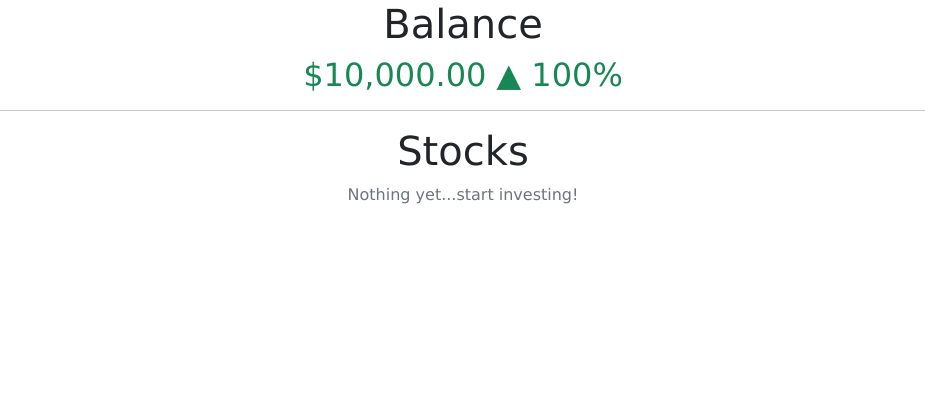
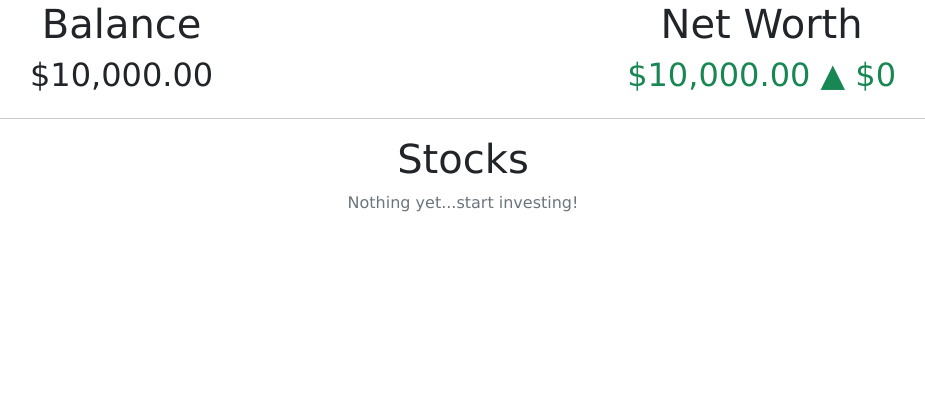
Before and after one commit to Abhiek187/how-to-stock, a Django app: page /stockapp/portfolio in a window 1280 px wide. Shown: the part 56-467 px from the top of the page, without its empty margins (177-1102 px from the left). Run offline with Django 3.2, Linux system fonts and the light colour scheme; data that the repository does not hold is empty.

Commit message:
Include the net worth in the portfolio

```diff
--- a/stockhelper/stockapp/static/stockapp/css/portfolio.css
+++ b/stockhelper/stockapp/static/stockapp/css/portfolio.css
@@ -1,3 +1,8 @@
+.money-container {
+    display: flex;
+    justify-content: space-around;
+}
+
 .table-row {
     cursor: pointer; /* have each table row appear clickable */
 }
--- a/stockhelper/stockapp/static/stockapp/js/portfolio.js
+++ b/stockhelper/stockapp/static/stockapp/js/portfolio.js
@@ -1,5 +1,20 @@
+const netWorthDom = document.querySelector(".net-worth");
 const tableRows = document.querySelectorAll(".table-row");
 const stockChanges = document.querySelectorAll(".stock-change");
+
+const startingBalance = 10000;
+// Remove the $ and commas before parsing the net worth
+const netWorth = parseFloat(netWorthDom.textContent.replace(/[,\$]/g, ""));
+const netWorthChange = netWorth - startingBalance;
+
+// Show 25b2 for up arrow and 25bc for down arrow
+if (netWorthDom < startingBalance) {
+    netWorthDom.classList.add("text-danger");
+    netWorthDom.innerHTML += ` &#x25bc; $${-netWorthChange}`;
+} else {
+    netWorthDom.classList.add("text-success");
+    netWorthDom.innerHTML += ` &#x25b2; $${netWorthChange}`;
+}
 
 for (const row of tableRows) {
     // Allow each row to be clickable
--- a/stockhelper/stockapp/templates/stockapp/portfolio.html
+++ b/stockhelper/stockapp/templates/stockapp/portfolio.html
@@ -13,9 +13,16 @@
 {% endblock %}
 
 {% block content %}
-<h1>Balance</h1>
-<!-- Show 25b2 for up arrow and 25bc for down arrow -->
-<h2 class="balance text-success" aria-label="{{ balance|money }} changed by 100%">${{ balance|money_commas }} &#x25b2; 100%</h2>
+<div class="money-container">
+    <div class="balance-container">
+        <h1>Balance</h1>
+        <h2 class="balance">${{ balance|money_commas }}</h2>
+    </div>
+    <div class="net-worth-container">
+        <h1>Net Worth</h1>
+        <h2 class="net-worth">${{ net_worth|money_commas }}</h2>
+    </div>
+</div>
 <hr>
 <h1>Stocks</h1>
 {% if not stocks %}
--- a/stockhelper/stockapp/views.py
+++ b/stockhelper/stockapp/views.py
@@ -119,12 +119,17 @@ def get_portfolio(request):
     if "balance" not in request.session:
         request.session["balance"] = 10000
 
+    # Add the current balance with the value of each stock to calculate the user's net worth
+    net_worth = request.session["balance"]
+
     # Keep each stock price and change up-to-date
     for stock in Stock.objects.all():
         update_price_and_change(stock)
+        net_worth += stock.shares * stock.price
 
     return render(request, "stockapp/portfolio.html", {
         "balance": request.session["balance"],
+        "net_worth": net_worth,
         "stocks": Stock.objects.all()
     })
 
```
